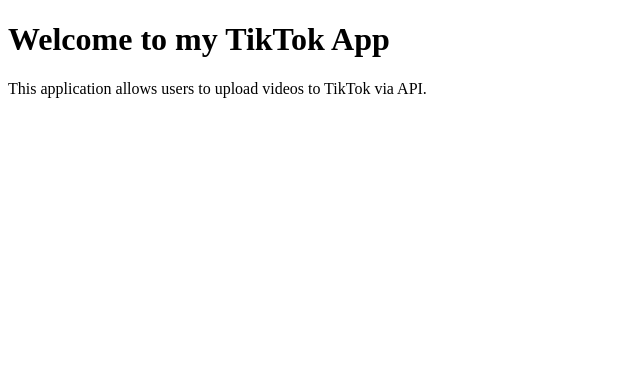
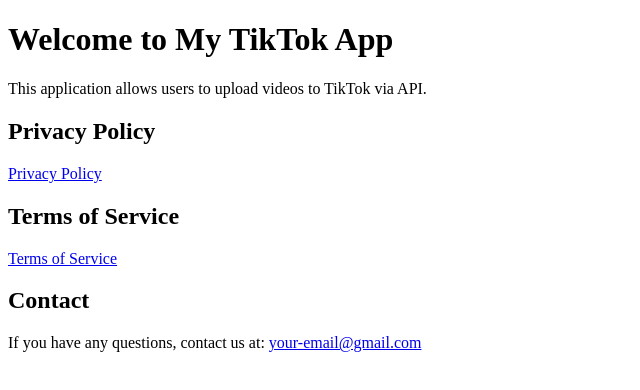
Before and after one commit to mitra654491/tk-verification, a plain HTML site: page index.html in a window 1280 px wide. Shown: the whole page, without its empty margins (0-640 px from the left). Drawn offline with Linux system fonts and the light colour scheme.

Commit message:
Update index.html

```diff
--- a/index.html
+++ b/index.html
@@ -1,10 +1,18 @@
 <!DOCTYPE html>
 <html>
 <head>
-    <title>TikTok App</title>
+    <title>My TikTok App</title>
+    <meta charset="UTF-8">
+    <meta name="viewport" content="width=device-width, initial-scale=1.0">
 </head>
 <body>
-    <h1>Welcome to my TikTok App</h1>
+    <h1>Welcome to My TikTok App</h1>
     <p>This application allows users to upload videos to TikTok via API.</p>
+    <h2>Privacy Policy</h2>
+    <p><a href="https://your-privacy-policy-link.com">Privacy Policy</a></p>
+    <h2>Terms of Service</h2>
+    <p><a href="https://your-terms-of-service-link.com">Terms of Service</a></p>
+    <h2>Contact</h2>
+    <p>If you have any questions, contact us at: <a href="mailto:your-email@gmail.com">your-email@gmail.com</a></p>
 </body>
 </html>
```
